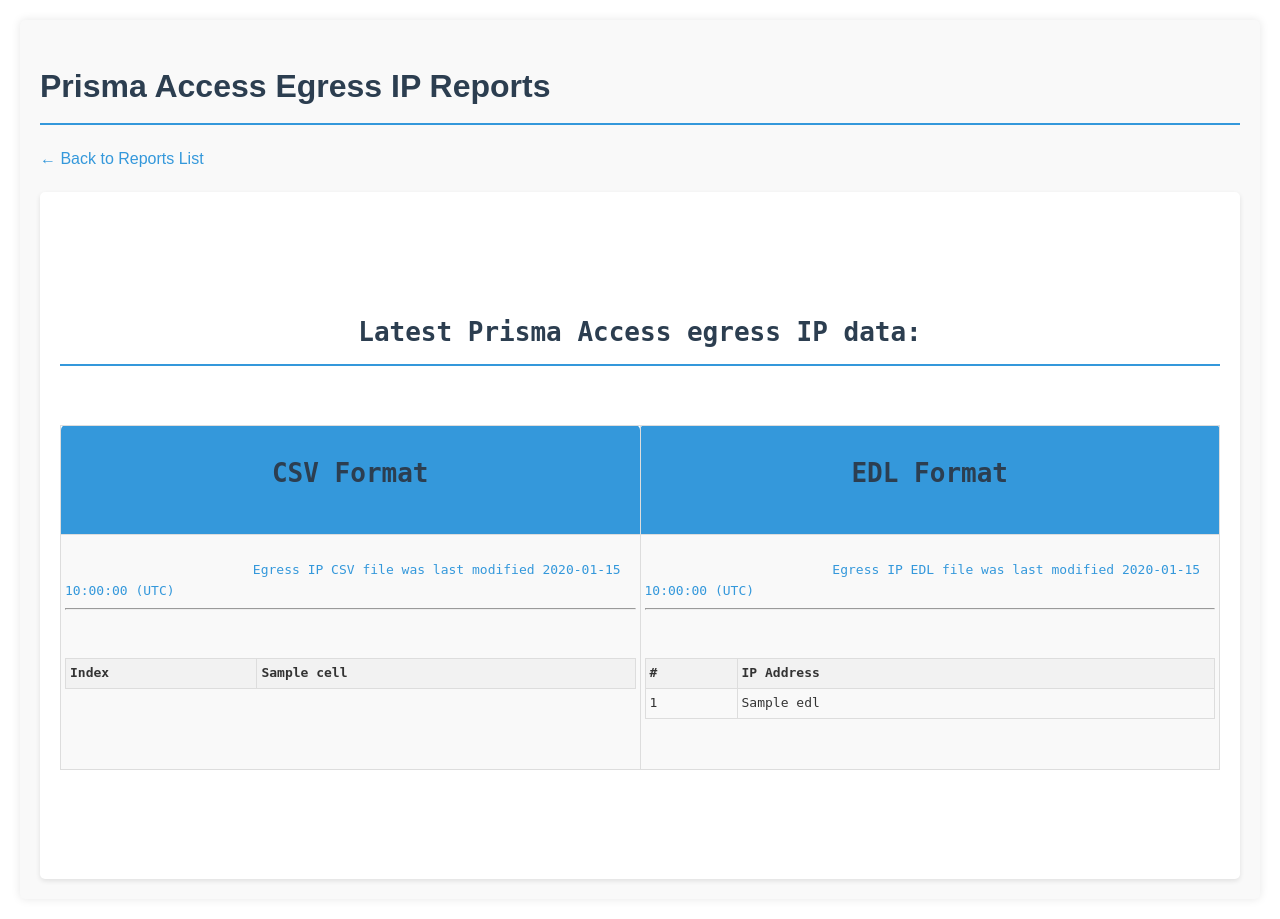
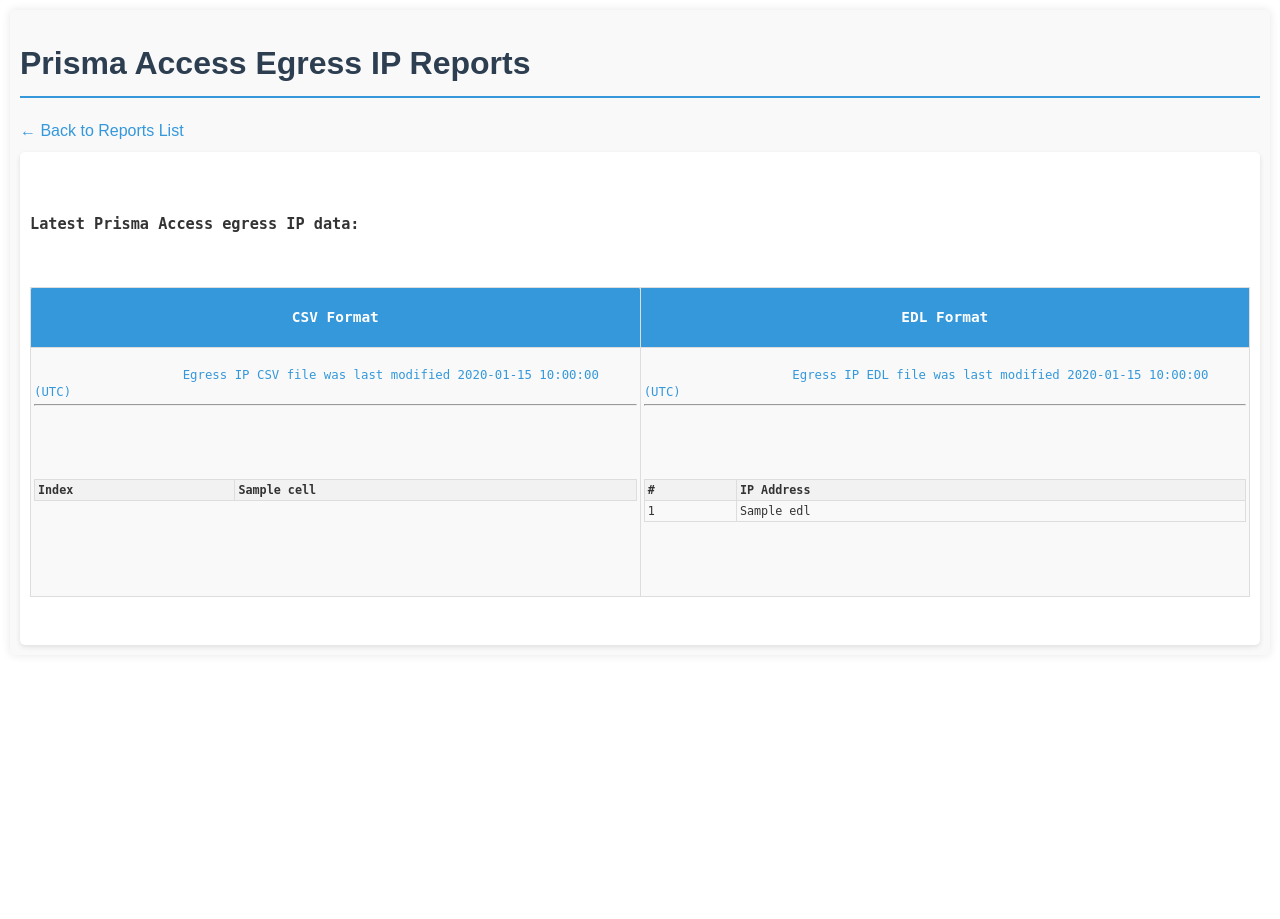
Before and after one commit to fettigcj/egressAddressReports, a Flask app: template templates/prisma_access_egress_ips.html in a window 1280 px wide. After the commit the page ends 649 px from the top, so only its background shows below. Run offline with Flask 3, Linux system fonts and the light colour scheme; the template is opened without the code that fills it: most values are stand-ins (such as "Sample title", 1, 10 or a date in 2020); lists and menus that the app fills with data are empty.

Commit message:
Reduce padding and whitespace, remove width limitations to improve layout compactness

```diff
--- a/templates/layout.html
+++ b/templates/layout.html
@@ -7,15 +7,15 @@
     <style>
         body {
             font-family: Arial, sans-serif;
-            line-height: 1.6;
+            line-height: 1.4;
             margin: 0;
-            padding: 20px;
+            padding: 10px;
             color: #333;
         }
         .container {
-            max-width: 1200px;
+            max-width: none;
             margin: 0 auto;
-            padding: 20px;
+            padding: 10px;
             background-color: #f9f9f9;
             border-radius: 5px;
             box-shadow: 0 0 10px rgba(0,0,0,0.1);
@@ -45,7 +45,7 @@
         }
         .report-content {
             background-color: #fff;
-            padding: 20px;
+            padding: 10px;
             border-radius: 5px;
             box-shadow: 0 2px 5px rgba(0,0,0,0.1);
             white-space: pre-wrap;
@@ -53,7 +53,7 @@
         }
         .back-link {
             display: inline-block;
-            margin-bottom: 20px;
+            margin-bottom: 10px;
         }
         .error {
             color: #e74c3c;
@@ -84,12 +84,13 @@
         table {
             width: 100%;
             border-collapse: collapse;
-            margin-bottom: 5px;
+            margin-bottom: 2px;
         }
         th, td {
-            padding: 4px;
+            padding: 2px 3px;
             text-align: left;
             border: 1px solid #ddd;
+            font-size: 0.95em;
         }
         th {
             background-color: #f2f2f2;
@@ -99,33 +100,33 @@
             background-color: #f9f9f9;
         }
         .table-container {
-            margin-top: 20px;
+            margin-top: 8px;
             overflow-x: auto;
         }
         .table-header {
             background-color: #3498db;
             color: white;
-            padding: 10px;
+            padding: 5px;
             text-align: center;
             margin-bottom: 0;
-            border-top-left-radius: 5px;
-            border-top-right-radius: 5px;
+            border-top-left-radius: 3px;
+            border-top-right-radius: 3px;
         }
         /* Navigation styles */
         .nav-buttons {
             display: flex;
             justify-content: center;
-            margin-bottom: 20px;
+            margin-bottom: 10px;
             border-bottom: 1px solid #ddd;
-            padding-bottom: 10px;
+            padding-bottom: 5px;
         }
         .nav-button {
             background-color: #f8f9fa;
             color: #3498db;
             border: 1px solid #ddd;
-            padding: 10px 20px;
-            margin: 0 5px;
-            border-radius: 5px;
+            padding: 5px 10px;
+            margin: 0 3px;
+            border-radius: 3px;
             cursor: pointer;
             text-decoration: none;
             font-weight: bold;
@@ -140,10 +141,10 @@
             flex-direction: column;
         }
         .report-section {
-            margin-bottom: 20px;
+            margin-bottom: 10px;
             border: 1px solid #ddd;
-            border-radius: 5px;
-            padding: 15px;
+            border-radius: 3px;
+            padding: 8px;
             display: none;
         }
         .report-section.active {
@@ -151,28 +152,30 @@
         }
         .report-section h2 {
             margin-top: 0;
+            margin-bottom: 5px;
             color: #2c3e50;
             border-bottom: 1px solid #3498db;
-            padding-bottom: 10px;
+            padding-bottom: 5px;
         }
         /* Embedded report styles */
         .embedded-report {
-            margin-top: 20px;
+            margin-top: 8px;
             border: 1px solid #ddd;
-            border-radius: 5px;
-            padding: 15px;
+            border-radius: 3px;
+            padding: 8px;
             background-color: #fff;
         }
         .embedded-report h3 {
             margin-top: 0;
+            margin-bottom: 5px;
             color: #2c3e50;
             border-bottom: 1px solid #3498db;
-            padding-bottom: 10px;
+            padding-bottom: 5px;
         }
         /* Responsive table container */
         .table-responsive {
             overflow-x: auto;
-            max-height: 400px;
+            max-height: none;
             overflow-y: auto;
         }
 
@@ -181,20 +184,20 @@
             display: flex;
             flex-direction: row;
             overflow-x: auto;
-            gap: 20px;
-            padding-bottom: 20px;
+            gap: 10px;
+            padding-bottom: 10px;
             width: 100%;
-            margin-top: 20px;
+            margin-top: 8px;
         }
 
         .horizontal-report {
-            min-width: 400px;
+            min-width: 300px;
             width: 33%;
             flex-shrink: 0;
             border: 1px solid #ddd;
-            border-radius: 5px;
-            padding: 15px;
-            box-shadow: 0 2px 5px rgba(0,0,0,0.1);
+            border-radius: 3px;
+            padding: 8px;
+            box-shadow: 0 1px 3px rgba(0,0,0,0.1);
         }
 
         /* Make sure tables in horizontal reports don't overflow */
--- a/templates/prisma_access_egress_ips.html
+++ b/templates/prisma_access_egress_ips.html
@@ -8,16 +8,16 @@
     <a href="{{ url_for('index') }}" class="back-link">← Back to Reports List</a>
 
     <div class="report-content">
-        <center>
-            <h1>Latest Prisma Access egress IP data:</h1>
-            <table border="1" width="90%">
+        <h3>Latest Prisma Access egress IP data:</h3>
+        <table border="1" width="100%">
             <tr>
-                    <td class="table-header"><h1>CSV Format</h1></td>
-                    <td class="table-header"><h1>EDL Format</h1></td>
+                <td class="table-header"><h3>CSV Format</h3></td>
+                <td class="table-header"><h3>EDL Format</h3></td>
             </tr>
             <tr>
-                    <td width="50%" valign="top" align="center">
-                        <a href="{{ url_for('download_file', file_type='prisma_csv') }}">Egress IP CSV file was last modified {{ csv_mod_time }} (UTC)</a><br><hr>
+                <td valign="top" align="center">
+                    <a href="{{ url_for('download_file', file_type='prisma_csv') }}">Egress IP CSV file was last modified {{ csv_mod_time }} (UTC)</a><hr style="margin:3px 0">
+                    <div class="table-responsive">
                         <table>
                             {% for row in csv_data %}
                                 <tr>
@@ -35,9 +35,11 @@
                                 </tr>
                             {% endfor %}
                         </table>
+                    </div>
                 </td>
-                    <td width="50%" valign="top" align="center">
-                        <a href="{{ url_for('download_file', file_type='prisma_edl') }}">Egress IP EDL file was last modified {{ edl_mod_time }} (UTC)</a><br><hr>
+                <td valign="top" align="center">
+                    <a href="{{ url_for('download_file', file_type='prisma_edl') }}">Egress IP EDL file was last modified {{ edl_mod_time }} (UTC)</a><hr style="margin:3px 0">
+                    <div class="table-responsive">
                         <table>
                             <tr>
                                 <th>#</th>
@@ -50,9 +52,9 @@
                                 </tr>
                             {% endfor %}
                         </table>
+                    </div>
                 </td>
             </tr>
         </table>
-        </center>
     </div>
 {% endblock %}
```
Also changed, not shown: templates/azure_public_ips.html (+7 -7 lines), templates/cisco_public_ips.html (+4 -4 lines), templates/index.html (+9 -12 lines). Lines whose indentation alone changed are shown as unchanged.
